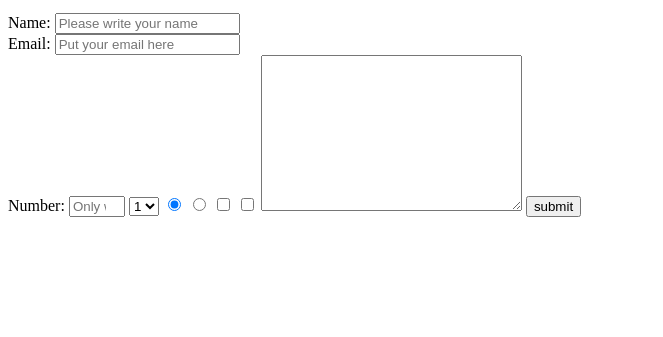
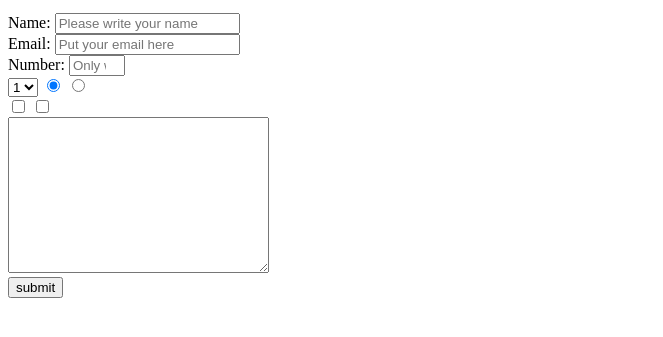
Before and after one commit to mgoscar2018/Habeeb-Oscar, a plain HTML site: page index.html in a window 1280 px wide. Shown: the part 159-496 px from the top of the page, without its empty margins (0-663 px from the left). Drawn offline with Linux system fonts and the light colour scheme.

Commit message:
Project Finish

```diff
--- a/index.html
+++ b/index.html
@@ -18,20 +18,20 @@
                     <label for="" id="email-label"> Email:</label>
                     <input id="email" type="email" required placeholder="Put your email here"/> <br />
                     <label for="" id="number-label"> Number: </label>
-                    <input type="number" id="number" required min="6" max="10" placeholder="Only write numbers here">
+                    <input type="number" id="number" required min="6" max="10" placeholder="Only write numbers here"><br />
                     <select id="dropdown">
                         <option value="1">1</option>
                         <option value="2">2</option>
                     </select>
                     <input type="radio" name="names" id="Oscar" value="Oscar" checked>
                     <input type="radio" name="names" id="Habeeb" value="Habeeb">
-
+                    <br />
                     <input type="checkbox" name="names" id="checkbox" value="oscar">
                     <input type="checkbox" name="names" id="checkbox" value="Habeeb">
-
+                    <br />
                     <textarea name="textfield" id="text" cols="30" rows="10"></textarea>
-
-                    <input type="button" value="submit">
+                    <br />
+                    <input type="submit" id="submit" value="submit">
 
 
                 </form>
```
